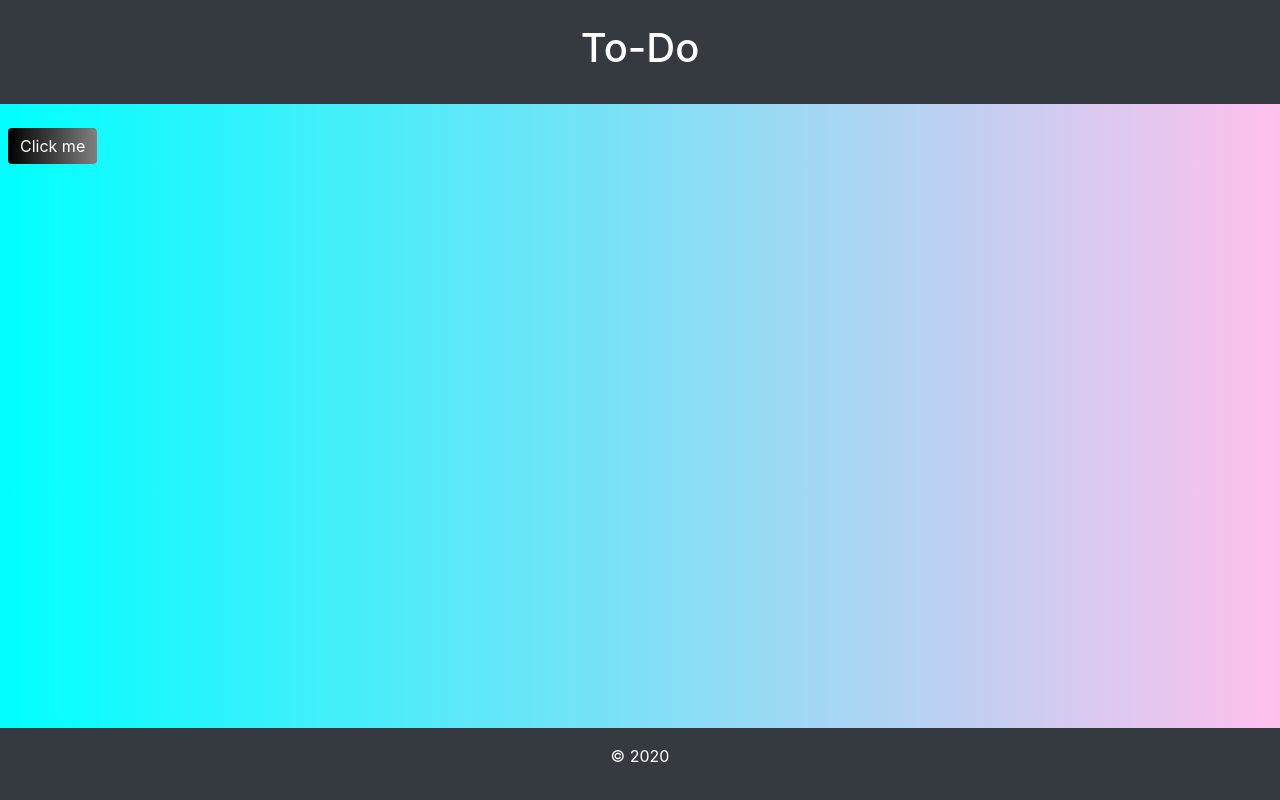
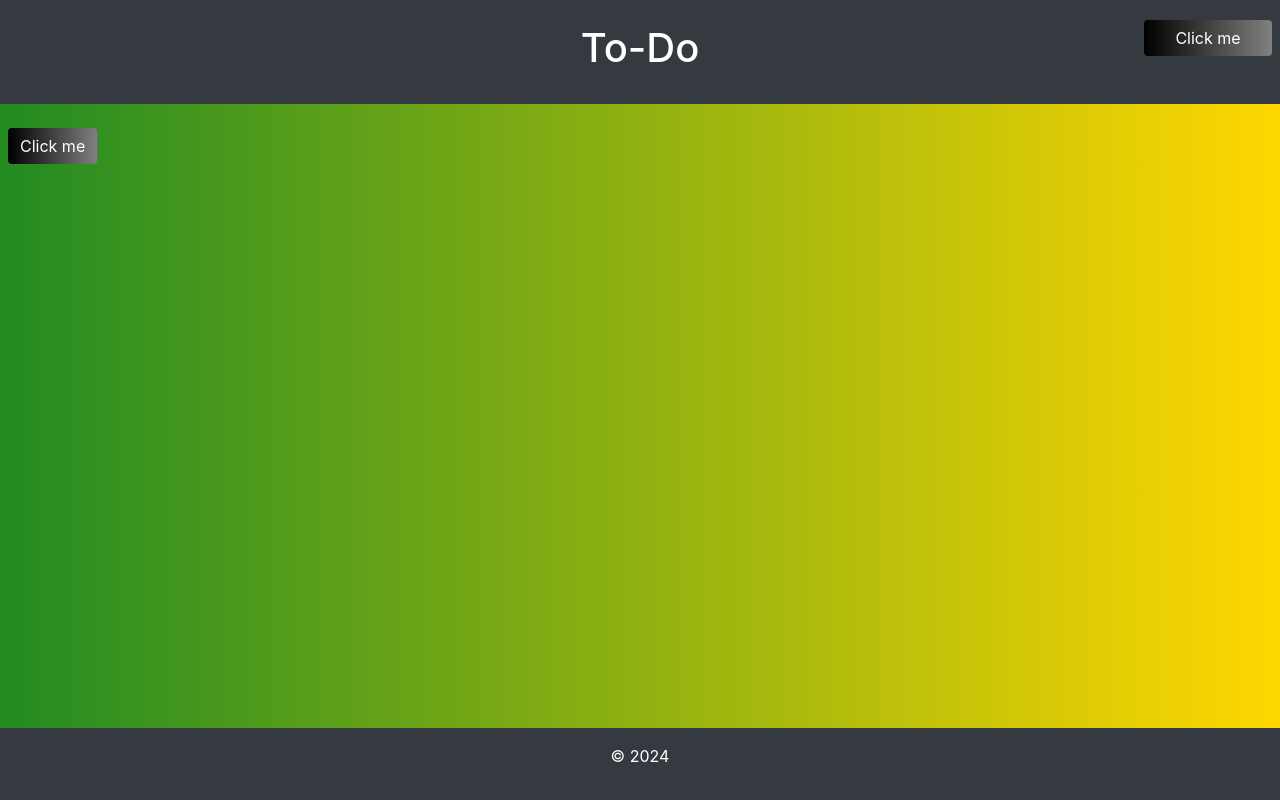
Before and after one commit to FinlayPunch/Task-4---To-do-list, a Flask app: page / in a window 1280 px wide. Run offline with Flask 3, Linux system fonts and the light colour scheme; some libraries are stand-ins or nearby versions.

Commit message:
Header and footer

```diff
--- a/templates/index.html
+++ b/templates/index.html
@@ -15,16 +15,22 @@
     />
 </head>
 
-<body style="background: linear-gradient(to right, cyan, rgb(255, 192, 237)); border: none;">
+<body style="background: linear-gradient(to right, rgb(34, 139, 34), rgb(255, 215, 0)); border: none;">
     <div>
         <header class="bg-dark text-white text-center p-4">
+        <!-- style="position: fixed; top: 0; width: 100%;"> -->
             <h1>
                 To-Do
             </h1>
+
+            <button class="btn btn-primary mx-2" style="background: linear-gradient(to right, black, grey); border: none; position: fixed; right: 0; width: 10%; top: 20px;">
+                Click me
+            </button>
+        </header>
     </div>
 
     <div class="mt-4">
-        <button class="btn btn-primary mx-2" style="background: linear-gradient(to right, black, grey); border: none;">
+        <button class="btn btn-primary mx-2" style="background: linear-gradient(to right, black, grey); border: none; ">
             Click me
         </button>
     </div>
@@ -32,7 +38,7 @@
     <div>
         <footer class="bg-dark text-white text-center p-3" style="position: fixed; bottom: 0; width: 100%;">
             <p>
-                &copy; 2020
+                &copy; 2024
             </p>
         </footer>
     </div>
```
